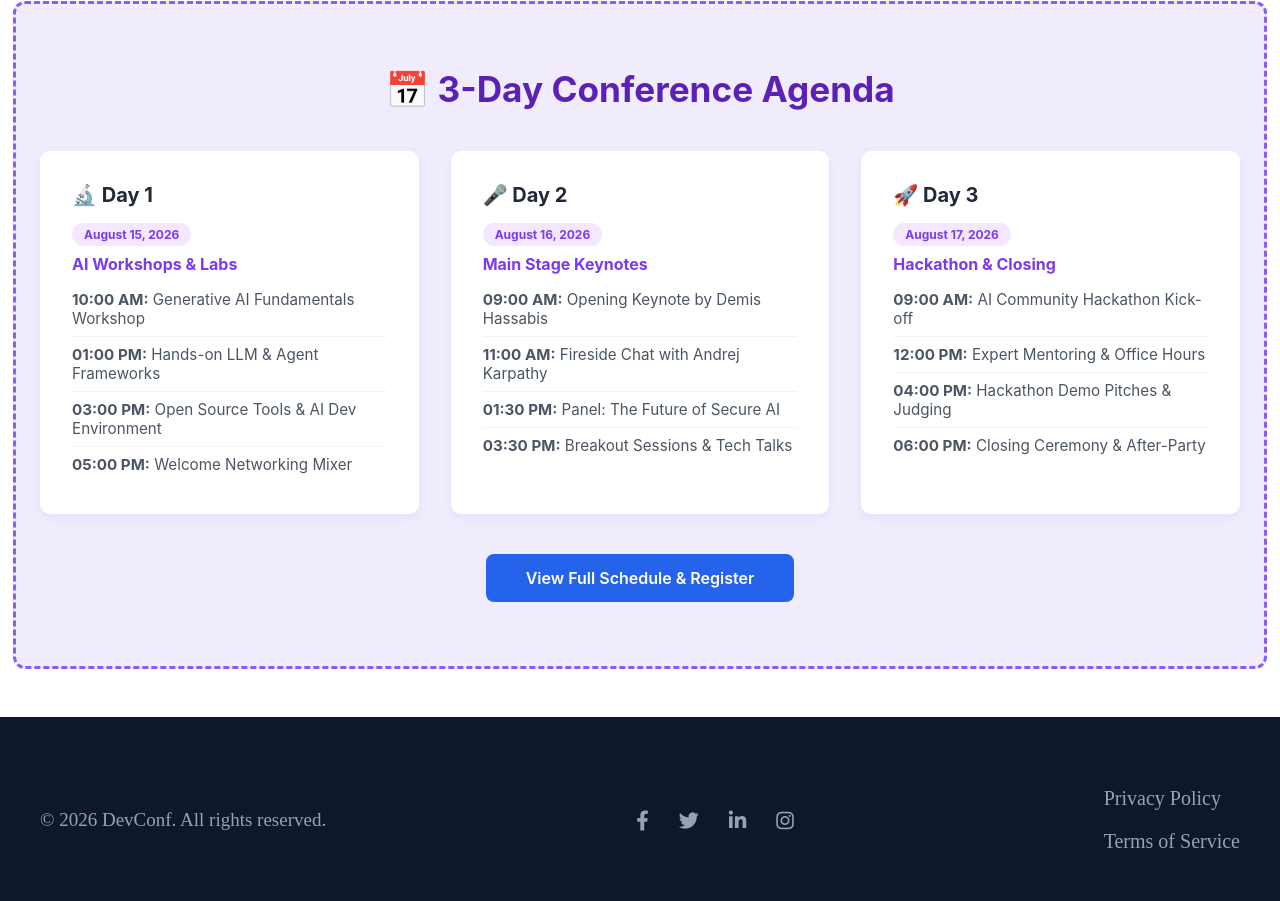
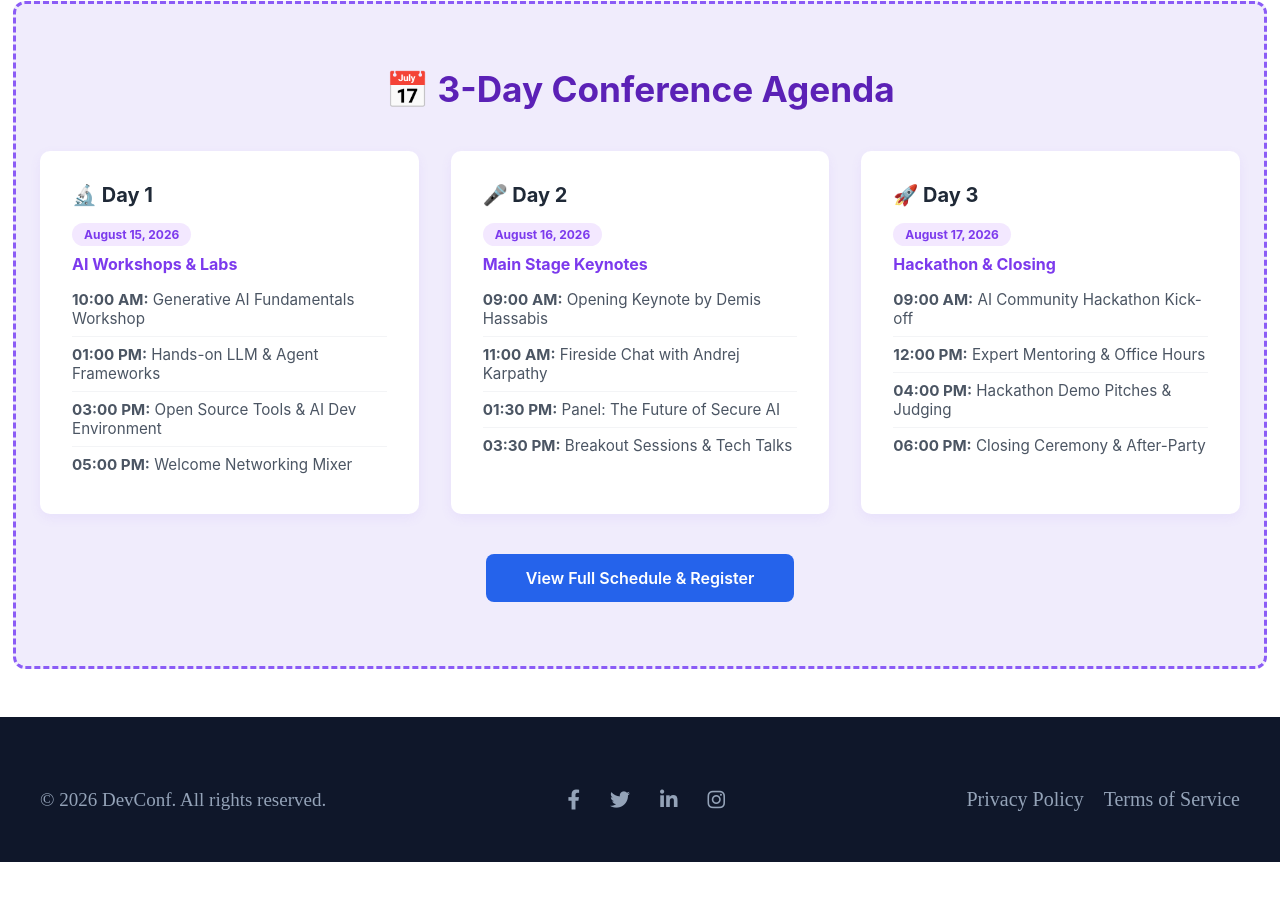
Before and after one commit to Habib1127/PH-B-14-A01, a plain HTML site: page index.html in a window 1280 px wide. Shown: the part 2876-3777 px from the top of the page. After the commit the page ends 3738 px from the top, so only its background shows below. Drawn offline with Linux system fonts and the light colour scheme.

Commit message:
everything is done

```diff
--- a/style.css
+++ b/style.css
@@ -323,6 +323,7 @@ body{
 
  }
 
+
  /* Agenda Section */
 
 .ai-agenda-section {
@@ -432,6 +433,7 @@ body{
 
 
 /* Footer Section */
+
 .footer-section {
     background-color: #0f172a;
     padding: 50px 0;
@@ -469,7 +471,7 @@ body{
  .legal-links {
     display: flex;
     gap: 20px;
-    margin-top: 20px;  flex-direction: column;
+    margin-top: 20px;
  }
 
  .legal-links a {
```
Also changed, not shown: index.html (+16 -8 lines), 1 other file.
